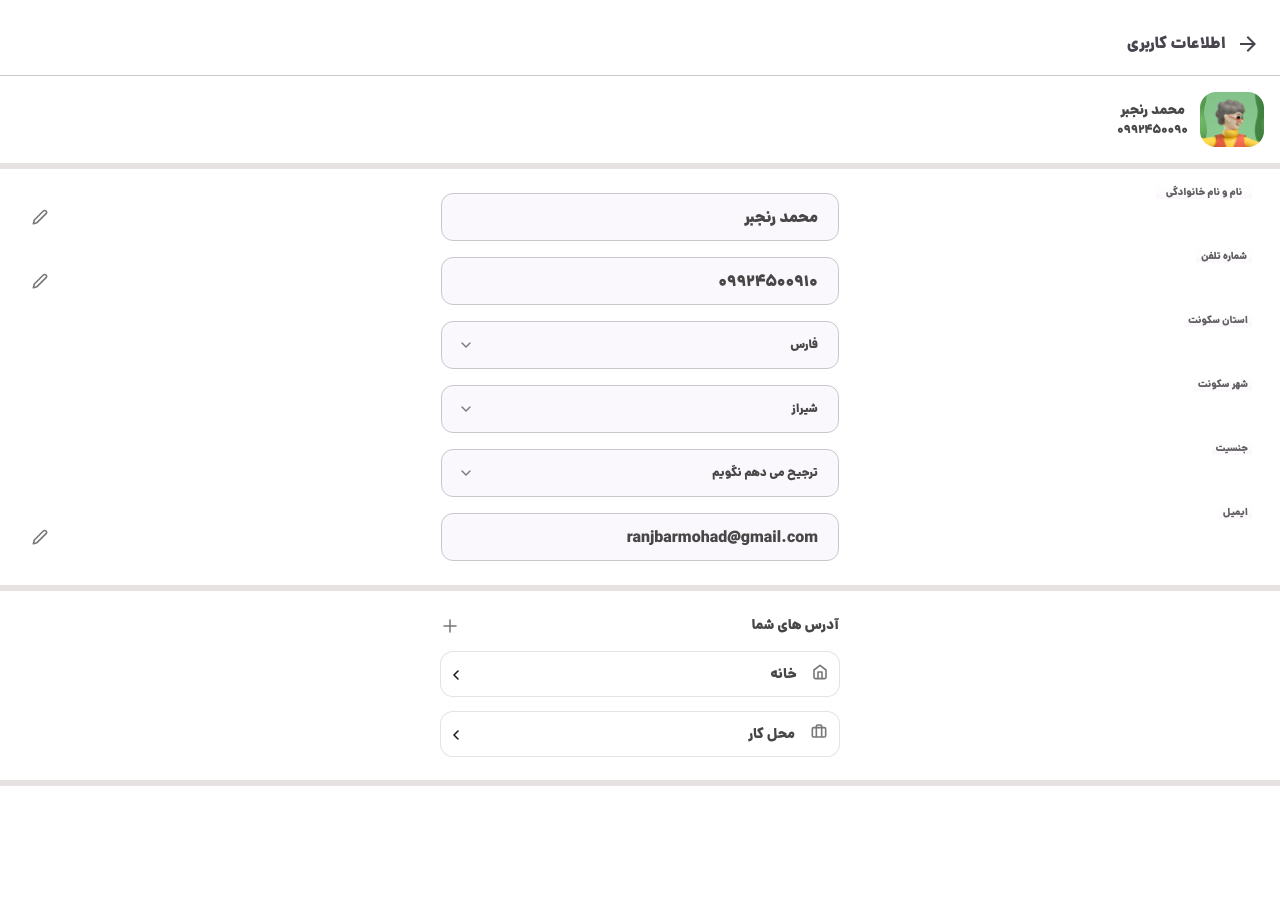
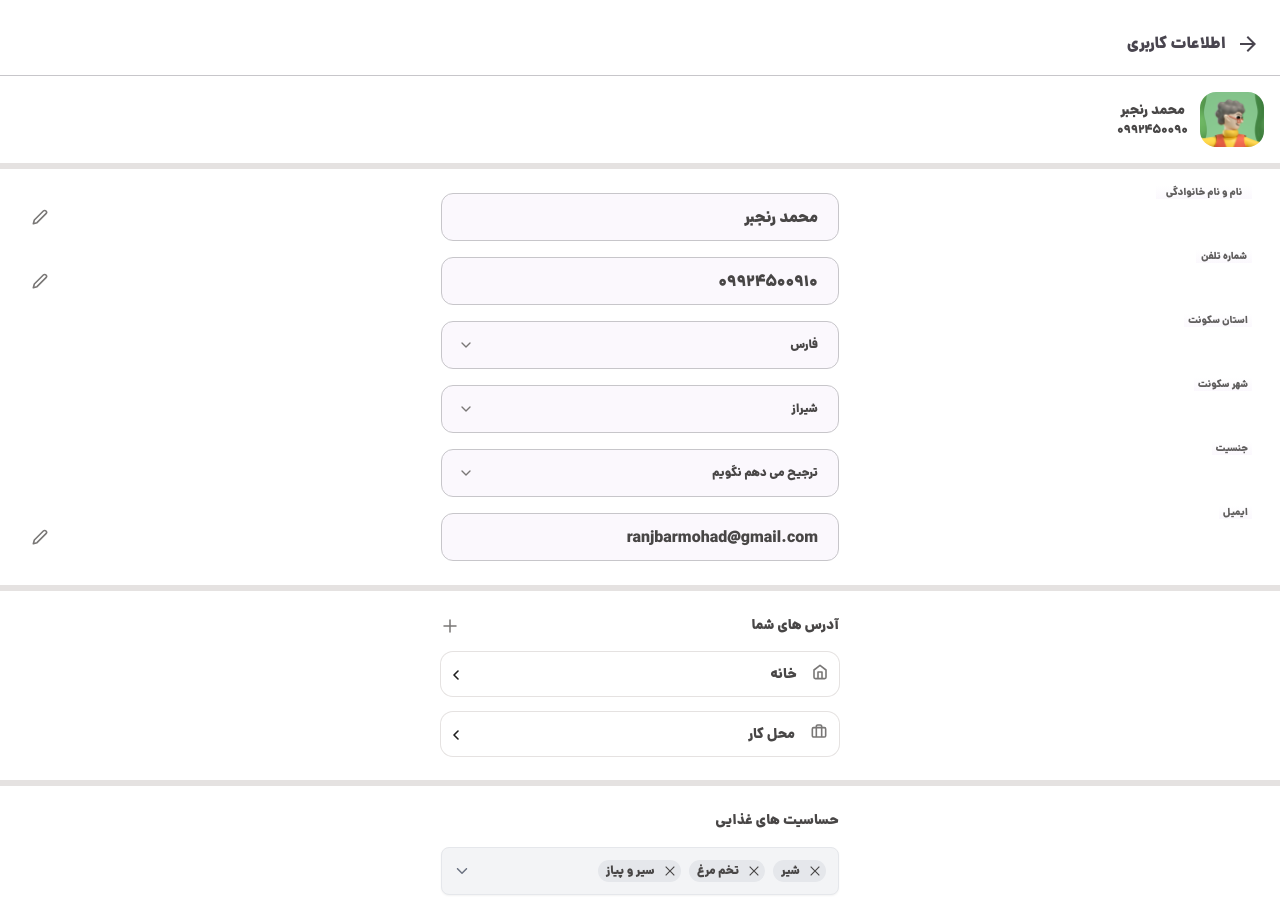
Before and after one commit to misarfehapp/misarfehMain, a Next.js app: page /userProfile/information in a window 1280 px wide. Before the commit the page ends 800 px from the top, so only its background shows below. Built offline with nearby package versions, Linux system fonts and the light colour scheme.

Commit message:
added food sensitivity section

```diff
--- a/app/userProfile/information/page.tsx
+++ b/app/userProfile/information/page.tsx
@@ -1,4 +1,5 @@
 import AddressSection from "@/components/address section/AddressSection";
+import FoodSensitivities from "@/components/food sensitivities/FoodSensitivities";
 import Input from "@/components/input/Input";
 import ArrowBack from "@/components/user header/ArrowBack";
 import UserHeader from "@/components/user header/UserHeader";
@@ -27,12 +28,14 @@ const page = () => {
       </div>
       <div className="w-full h-[6px] bg-neutral-neutral90" />
       <div className="my-6 mx-4 flex flex-col gap-4">
-
         <div className="flex justify-center">
           <AddressSection />
         </div>
       </div>
       <div className="w-full h-[6px] bg-neutral-neutral90" />
+      <div className="my-6 mx-4 flex justify-center">
+        <FoodSensitivities />
+      </div>
     </div>
   );
 };
--- /dev/null
+++ b/components/food sensitivities/FoodSensitivities.tsx
@@ -0,0 +1,113 @@
+"use client";
+import { useState } from "react";
+import { IoIosArrowDown } from "react-icons/io";
+import { AiOutlineClose } from "react-icons/ai";
+
+const FoodSensitivities = () => {
+  const [selectedItems, setSelectedItems] = useState<string[]>([
+    "شیر",
+    "تخم مرغ",
+    "سیر و پیاز",
+  ]);
+  const [dropdownOpen, setDropdownOpen] = useState(false);
+  const [searchQuery, setSearchQuery] = useState(""); // State for search query
+
+  const allItems = ["شیر", "تخم مرغ", "سیر و پیاز", "گلوتن", "ماهی"]; // Example items
+  const toggleDropdown = () => setDropdownOpen(!dropdownOpen);
+
+  const addItem = (item: string) => {
+    if (!selectedItems.includes(item)) {
+      setSelectedItems([...selectedItems, item]);
+    }
+  };
+
+  const removeItem = (item: string, event: React.MouseEvent) => {
+    event.stopPropagation(); // Prevents dropdown from toggling
+    setSelectedItems(selectedItems.filter((i) => i !== item));
+  };
+
+  const filteredItems = allItems.filter((item) =>
+    item.toLowerCase().includes(searchQuery.toLowerCase())
+  );
+
+  return (
+    <div className="w-[398px] ">
+      {/* Title */}
+      <p
+        style={{ direction: "rtl" }}
+        className="text-sm font-bold text-neutral-neutral30"
+      >
+        حساسیت های غذایی
+      </p>
+
+      <div className="flex flex-col gap-2 mt-4" style={{ direction: "rtl" }}>
+        {/* Dropdown and Selected Items */}
+        <div className="relative w-full max-w-md ">
+          {/* Dropdown Button */}
+          <button
+            onClick={toggleDropdown}
+            className="w-full flex items-center justify-between p-3 border rounded-lg shadow-sm bg-gray-100"
+          >
+            {/* Selected Items (Pills Inside Button) */}
+            <div className="flex flex-wrap gap-2 overflow-auto max-w-[80%]">
+              {selectedItems.length === 0 ? (
+                <span className="text-gray-500 text-sm">
+                  حساسیت غذایی خود را انتخاب کنید
+                </span>
+              ) : (
+                selectedItems.map((item) => (
+                  <div
+                    key={item}
+                    className="flex items-center gap-2 pr-1 pl-2 py-0.5 bg-gray-200 rounded-full text-sm text-neutral-neutral30"
+                  >
+                    <AiOutlineClose
+                      className="cursor-pointer"
+                      onClick={(e) => removeItem(item, e)}
+                    />
+                    <span className="text-xs font-bold">{item}</span>
+                  </div>
+                ))
+              )}
+            </div>
+            {/* Dropdown Arrow */}
+            <IoIosArrowDown className="text-gray-500" />
+          </button>
+
+          {/* Dropdown Menu */}
+          {dropdownOpen && (
+            <div className="absolute left-0 w-full mt-1 bg-white border rounded-lg shadow-lg z-10">
+              {/* Search Input */}
+              <input
+                type="text"
+                value={searchQuery}
+                onChange={(e) => setSearchQuery(e.target.value)}
+                placeholder="جستجو کنید..."
+                className="w-full p-2 border-b"
+              />
+
+              {/* Filtered Items */}
+              <ul>
+                {filteredItems.map((item) => (
+                  <li
+                    key={item}
+                    className="p-2 hover:bg-gray-100 cursor-pointer"
+                    onClick={() => addItem(item)}
+                  >
+                    {item}
+                  </li>
+                ))}
+
+                {/* No items found */}
+                {filteredItems.length === 0 && (
+                  <li className="p-2 text-gray-500">موردی یافت نشد</li>
+                )}
+              </ul>
+            </div>
+          )}
+        </div>
+      </div>
+    </div>
+  );
+};
+
+export default FoodSensitivities;
--- a/package.json
+++ b/package.json
@@ -18,6 +18,7 @@
     "next": "14.2.6",
     "react": "^18",
     "react-dom": "^18",
+    "react-icons": "^5.3.0",
     "react-otp-input": "^3.1.1",
     "tailwind-merge": "^2.5.2",
     "tailwindcss-animate": "^1.0.7",
```
Also changed, not shown: 1 other file (tests, documents, lock files or other folders).
